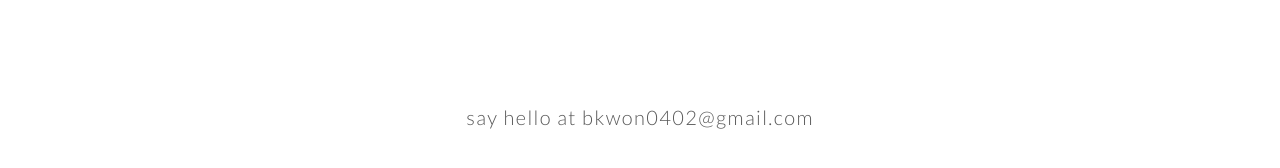
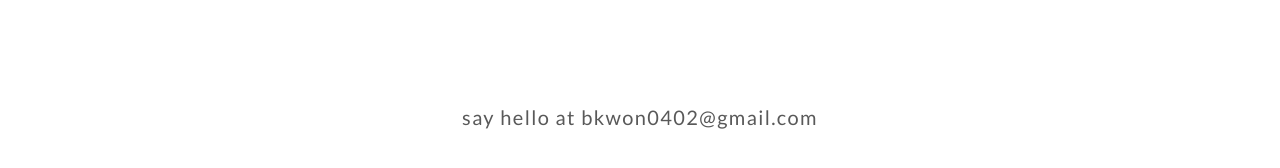
Before and after one commit to bkwon0402/bkwon0402.github.io, a Jekyll site: the page contact.html, which Jekyll copies as it is, in a window 1280 px wide. Shown: the part 145-313 px from the top of the page. Built offline with Jekyll 4.4.1, drawn with Linux system fonts in a browser that asks for light colours; some web fonts are replaced.

Commit message:
Update contact.html

```diff
--- a/contact.html
+++ b/contact.html
@@ -3,7 +3,7 @@
 
 <html xmlns="http://www.w3.org/1999/xhtml" xml:lang="en" lang="en-us">
 	<head>
-		<link href="https://fonts.googleapis.com/css?family=Lato:100,300,400,700,900" rel="stylesheet" />
+		<link href="http://fonts.googleapis.com/css?family=Lato" rel="stylesheet" type="text/css" />
 		<meta http-equiv="content-type" content="text/html; charset=utf-8" />
 	<title>About | bo ah kwon </title>
 	<meta name="author" content="keerthik omanakuttan" />
```
